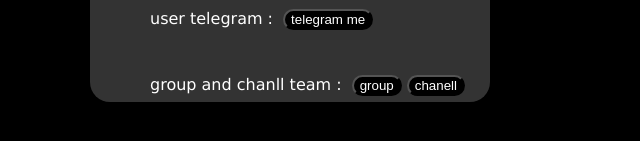
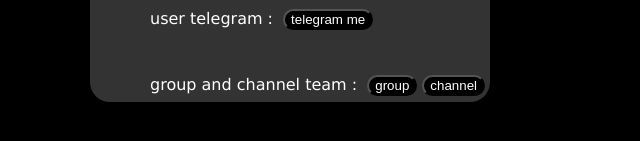
Before and after one commit to mon9900mr/MR-XGOD, a plain HTML site: page owner.html in a window 1280 px wide. Shown: the part 457-598 px from the top of the page, 350-990 px from the left. Drawn offline with Linux system fonts and the light colour scheme.

Commit message:
Update owner.html

```diff
--- a/owner.html
+++ b/owner.html
@@ -13,7 +13,7 @@
             <p>field of study : medical</p>
             <p>user wisgoon : <a href="https://wisgoon.com/mon_9900"><button>wisgoon1</button></a><a href="https://wisgoon.com/mon9900"><button>wisgoon2</button></a></p>
             <p>user telegram : <a href="https://t.me/mohsen_9900"><button>telegram me</button></a></p>
-            <p>group and chanll team : <a href="https://t.me/sadwx_tm"><button>group</button></a><a href="https://t.me/sadwx_tm_ch"><button>chanell</button></a></p>
+            <p>group and channel team : <a href="https://t.me/sadwx_tm"><button>group</button></a><a href="https://t.me/sadwx_tm_ch"><button>channel</button></a></p>
         </div>
     </body>
 </html>
```
